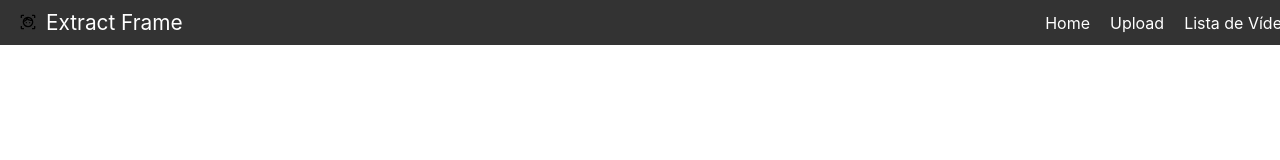
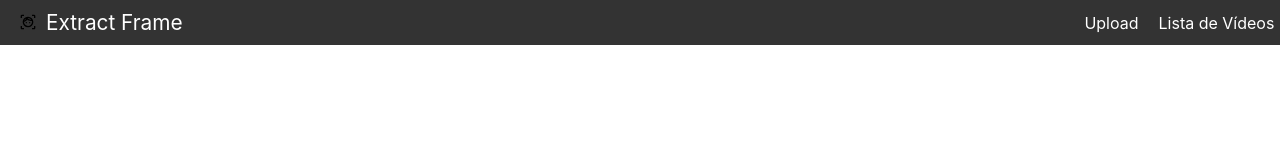
Before and after one commit to yurissena/extract-frames, a React (Create React App) app in the folder community/: page /view/1 in a window 1280 px wide. Shown: the top 160 px of the page. Built offline with nearby package versions, Linux system fonts and the light colour scheme; no server answers.

Commit message:
🎨 Update navbar width in CSS

```diff
--- a/community/src/components/navbar.tsx
+++ b/community/src/components/navbar.tsx
@@ -14,7 +14,6 @@ const NavBar: React.FC = () => {
         </Link>
       </div>
       <ul>
-        <li><Link to="/" aria-label="Página inicial">Home</Link></li>
         <li><Link to="/upload" aria-label="Página de Upload">Upload</Link></li>
         <li><Link to="/list" aria-label="Lista de Vídeos">Lista de Vídeos</Link></li>
       </ul>
--- a/community/src/styles/navbar.css
+++ b/community/src/styles/navbar.css
@@ -7,7 +7,7 @@
   position: fixed;
   top: 0;
   left: 0;
-  width: 100%;
+  width: 98%;
   z-index: 1000; /* Certifique-se de que a barra de navegação fique acima de outros elementos */
 }
 
```
